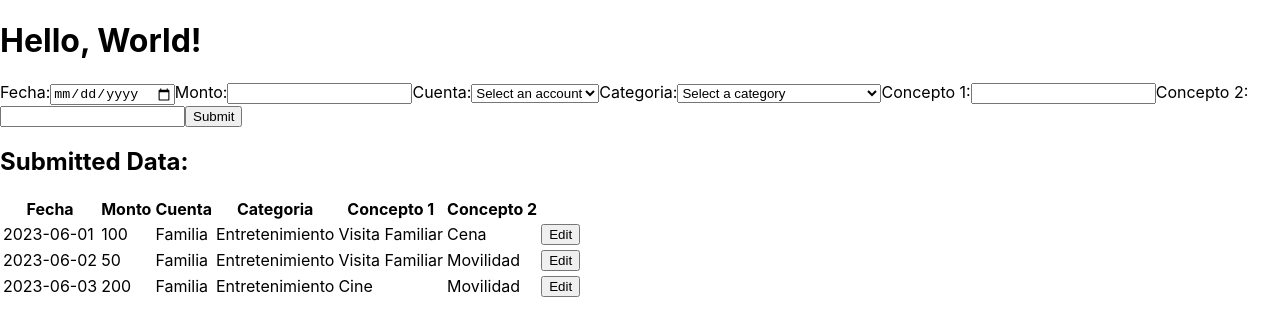
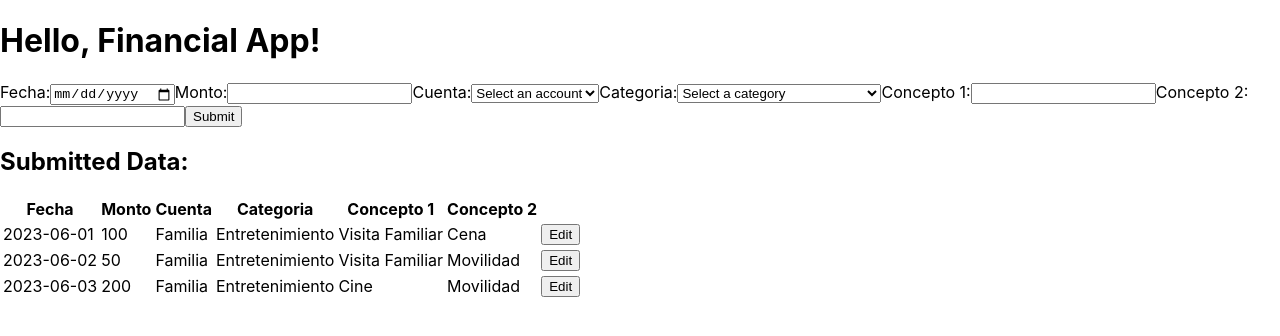
Before and after one commit to rcastillejo/hello-world, a React (Create React App) app: page / in a window 1280 px wide. Shown: the top 336 px of the page. Built offline with nearby package versions, Linux system fonts and the light colour scheme.

Commit message:
Actualizar App.js

```diff
--- a/src/App.js
+++ b/src/App.js
@@ -76,7 +76,7 @@ function App() {
 
   return (
     <div>
-      <h1>Hello, World!</h1>
+      <h1>Hello, Financial App!</h1>
       <form onSubmit={handleSubmit}>
         <label>Fecha:</label>
         <input
```
